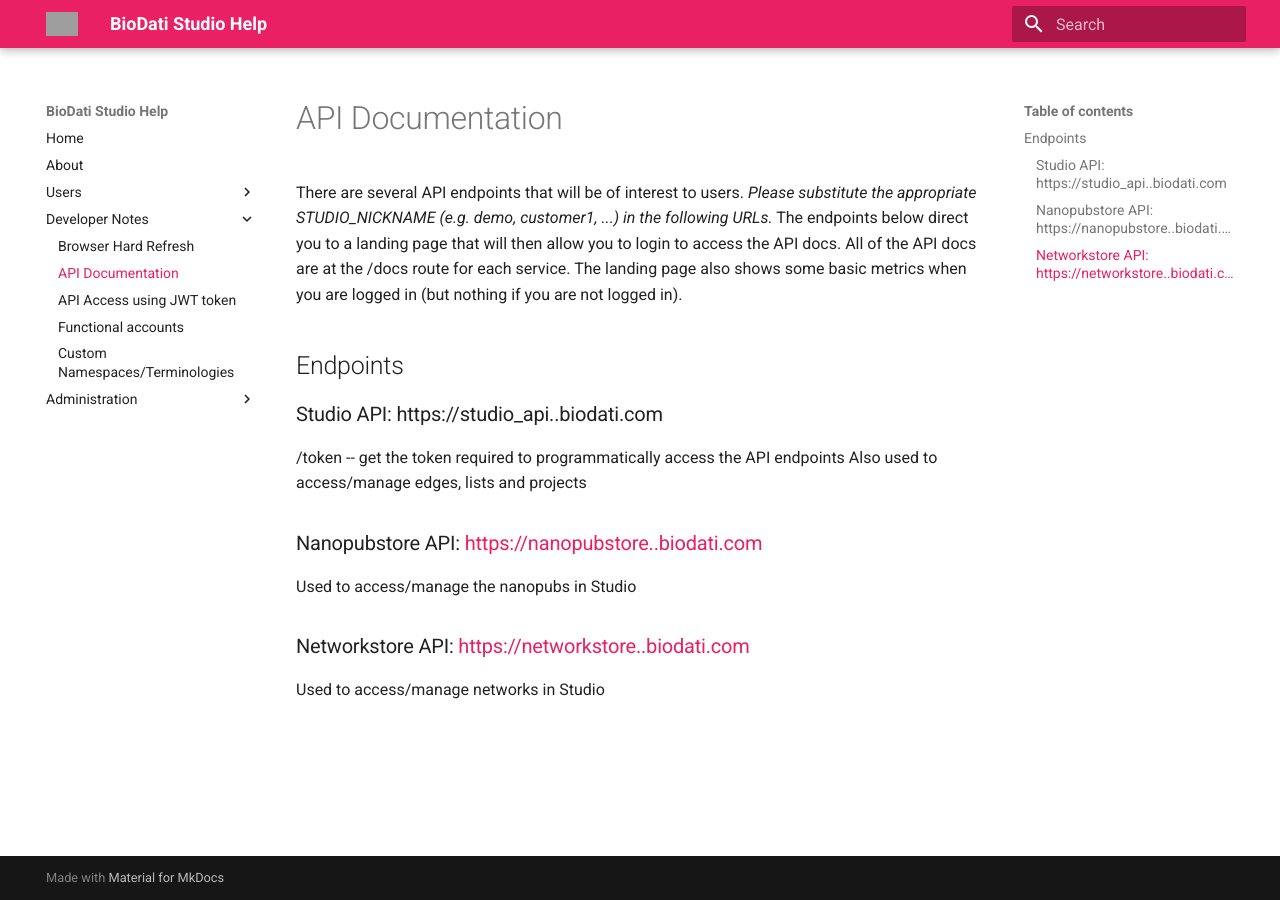
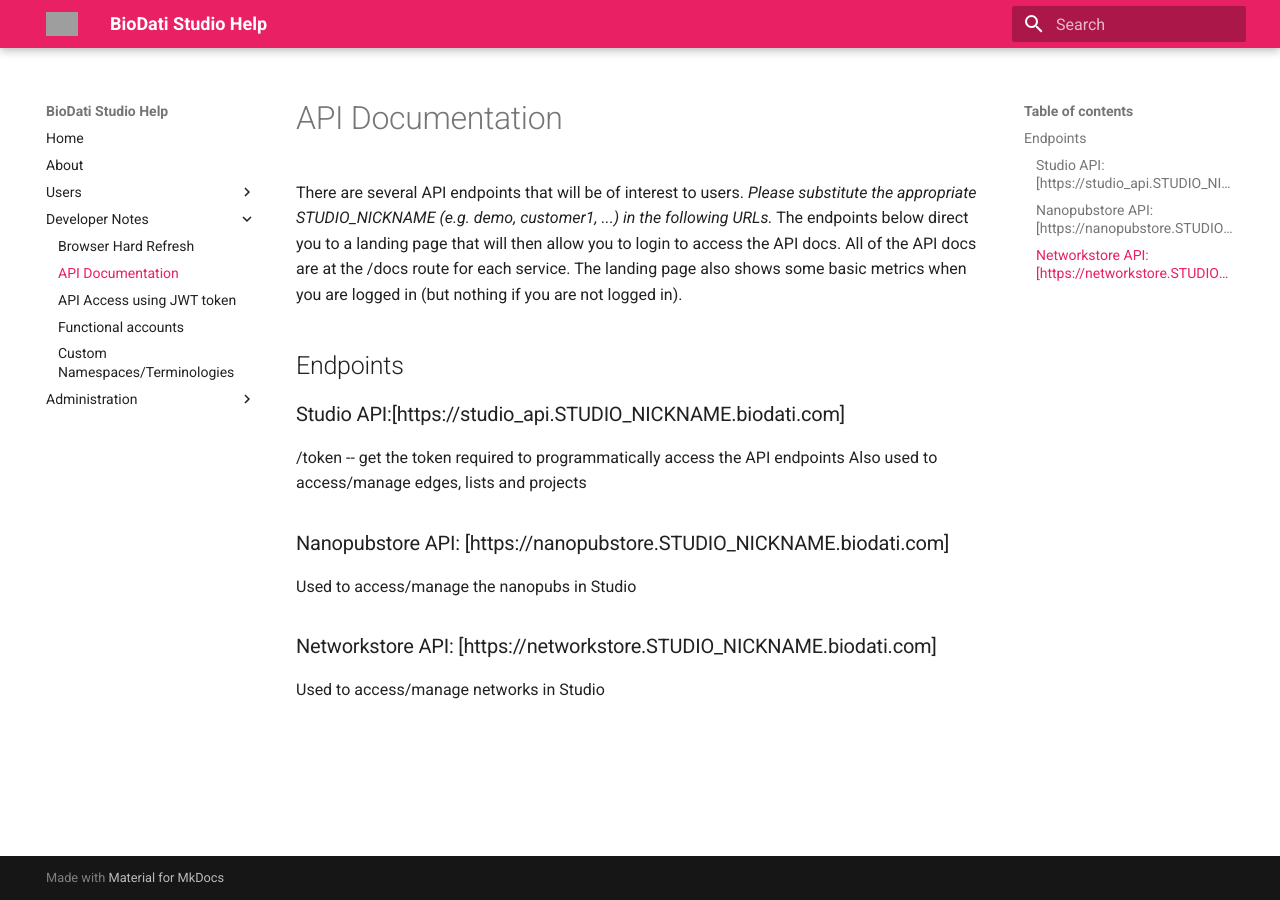
Before and after one commit to biodati/studio_help, an MkDocs documentation site: the page built from docs/sections/dev/api_documentation.md, in a window 1280 px wide. Built offline with MkDocs 1.6.1 and Material for MkDocs 9.7.7, drawn with Linux system fonts in a browser that asks for light colours; some of the changed lines change nothing that is shown; grey boxes are pictures that could not be loaded.

Commit message:
Update api_documentation.md

```diff
--- a/docs/sections/dev/api_documentation.md
+++ b/docs/sections/dev/api_documentation.md
@@ -4,10 +4,10 @@
 *Please substitute the appropriate STUDIO\_NICKNAME (e.g. demo, customer1, ...) in the following URLs.*
 The endpoints below direct you to a landing page that will then allow you to login to access the API docs. All of the API docs are at the /docs route for each service. The landing page also shows some basic metrics when you are logged in (but nothing if you are not logged in).
 ##  Endpoints
-###  Studio API: https://studio\_api.<STUDIO\_NICKNAME>.biodati.com
+###  Studio API:[https://studio\_api.STUDIO_NICKNAME.biodati.com]
 /token -- get the token required to programmatically access the API endpoints
 Also used to access/manage edges, lists and projects
-###  Nanopubstore API:  [https://nanopubstore.<STUDIO\_NICKNAME>.biodati.com](https://nanopubstore.<STUDIO_NICKNAME>.biodati.com)
+###  Nanopubstore API:  [https://nanopubstore.STUDIO_NICKNAME.biodati.com]
 Used to access/manage the nanopubs in Studio
-###  Networkstore API:  [https://networkstore.<STUDIO\_NICKNAME>.biodati.com](https://networkstore.<STUDIO_NICKNAME>.biodati.com)
+###  Networkstore API:  [https://networkstore.STUDIO_NICKNAME.biodati.com]
 Used to access/manage networks in Studio
```
